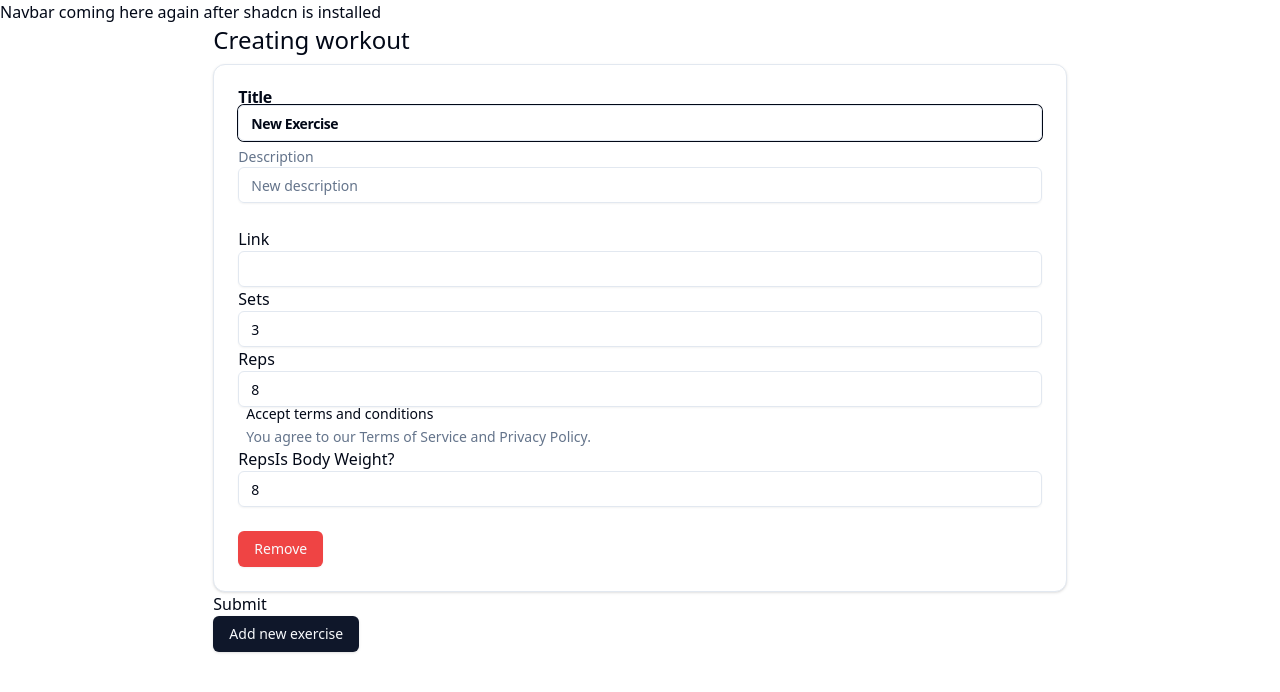
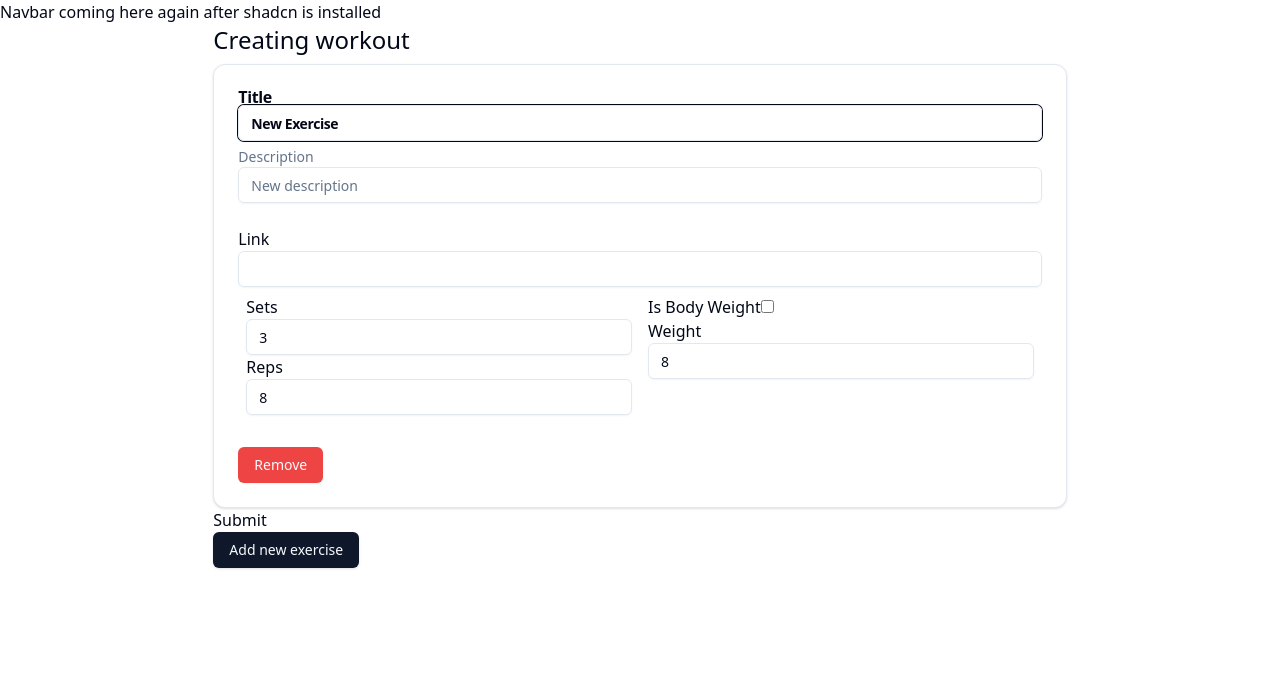
Before and after one commit to taraldga/trainingplanner, a React (Vite) app: page /workouts/new in a window 1280 px wide. Both pictures are taken after a click on the button "Add new exercise". Shown: the top 692 px of the page. Built offline with nearby package versions, Linux system fonts and the light colour scheme.

Commit message:
Implement dynamic fields
And try to make it a bit more compact, more to come

```diff
--- a/src/pages/workouts/CreateWorkout.tsx
+++ b/src/pages/workouts/CreateWorkout.tsx
@@ -1,9 +1,10 @@
 import { useFieldArray, useForm } from "react-hook-form";
 import { Button } from "@/components/ui/button";
 import StrengthWorkoutForm from "./StrengthWorkoutForm";
+import { Checkbox } from "@radix-ui/react-checkbox";
 
 const CreateWorkout = () => {
-  const { control, register, handleSubmit } = useForm();
+  const { control, register, handleSubmit, watch } = useForm();
   const { fields, append, prepend, remove, swap, move, insert } = useFieldArray(
     {
       control,
@@ -34,6 +35,7 @@ const CreateWorkout = () => {
                 remove={remove}
                 field={field}
                 idx={idx}
+                isBodyWeight={watch("exercises")[0]?.isBodyWeight}
             />
           );
         })}
--- a/src/pages/workouts/StrengthWorkoutForm.tsx
+++ b/src/pages/workouts/StrengthWorkoutForm.tsx
@@ -8,17 +8,27 @@ import {
   CardTitle,
 } from "@/components/ui/card";
 import { Input } from "@/components/ui/input";
-import { Checkbox } from "@radix-ui/react-checkbox";
-import { FieldValues, UseFieldArrayRemove, UseFormRegister } from "react-hook-form";
+import {
+  FieldValues,
+  UseFieldArrayRemove,
+  UseFormRegister,
+} from "react-hook-form";
 
 type StrengthWorkoutFormProps = {
   register: UseFormRegister<FieldValues>;
   remove: UseFieldArrayRemove;
   field: Record<"id", string>;
   idx: number;
+  isBodyWeight: boolean;
 };
 
-const StrengthWorkoutForm = ({ register, remove, field, idx }: StrengthWorkoutFormProps) => {
+const StrengthWorkoutForm = ({
+  register,
+  remove,
+  field,
+  idx,
+  isBodyWeight,
+}: StrengthWorkoutFormProps) => {
   return (
     <Card className="mt-2" key={field.id}>
       <CardHeader>
@@ -46,6 +56,8 @@ const StrengthWorkoutForm = ({ register, remove, field, idx }: StrengthWorkoutFo
           {...register(`exercises.${idx}.link`)}
           type="text"
         />
+        <div className="flex justify-around">
+          <div className="w-1/2 p-2">
             <label htmlFor="exercises.${idx}.sets">Sets</label>
             <Input
               id={`exercises.${idx}.sets`}
@@ -58,31 +70,26 @@ const StrengthWorkoutForm = ({ register, remove, field, idx }: StrengthWorkoutFo
               {...register(`exercises.${idx}.reps`)}
               type="number"
             />
-        <div className="items-top flex space-x-2">
-          <Checkbox id="terms1" />
-          <div className="grid gap-1.5 leading-none">
-            <label
-              htmlFor="terms1"
-              className="text-sm font-medium leading-none peer-disabled:cursor-not-allowed peer-disabled:opacity-70"
-            >
-              Accept terms and conditions
+          </div>
+          <div className="w-1/2 p-2">
+            <label htmlFor="exercises.${idx}.isBodyWeight">
+              Is Body Weight
             </label>
-            <p className="text-sm text-muted-foreground">
-              You agree to our Terms of Service and Privacy Policy.
-            </p>
-          </div>
-        </div>
-        <label htmlFor="exercises.${idx}.isBodyWeight">Reps</label>
-        <Checkbox
+            <input
+              type="checkbox"
               id={`exercises.${idx}.isBodyWeight`}
               {...register(`exercises.${idx}.isBodyWeight`)}
             />
-        <label htmlFor="exercises.${idx}.isBodyWeight">Is Body Weight?</label>
+            <br />
+            <label htmlFor="exercises.${idx}.weight">Weight</label>
             <Input
               id={`exercises.${idx}.weight`}
+              disabled={isBodyWeight}
               {...register(`exercises.${idx}.reps`)}
               type="number"
             />
+          </div>
+        </div>
       </CardContent>
       <CardFooter>
         <Button variant={"destructive"} onClick={() => remove(idx)}>
```
Lines whose indentation alone changed are shown as unchanged.
